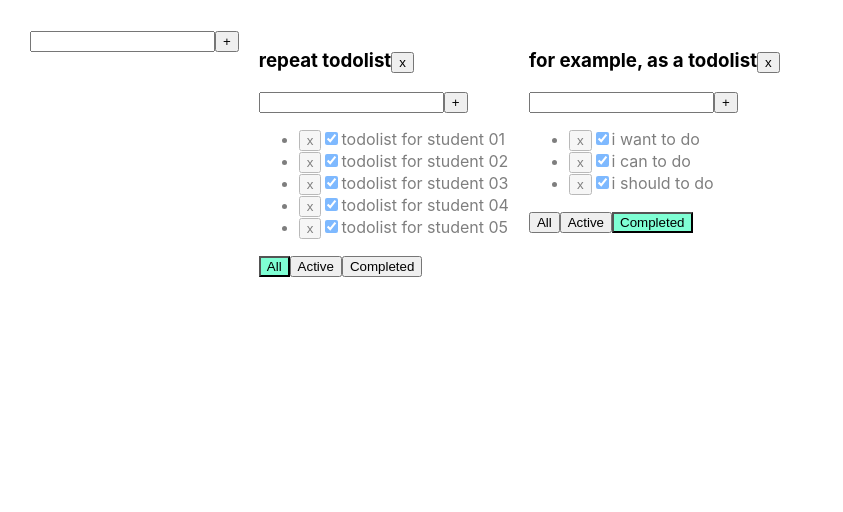
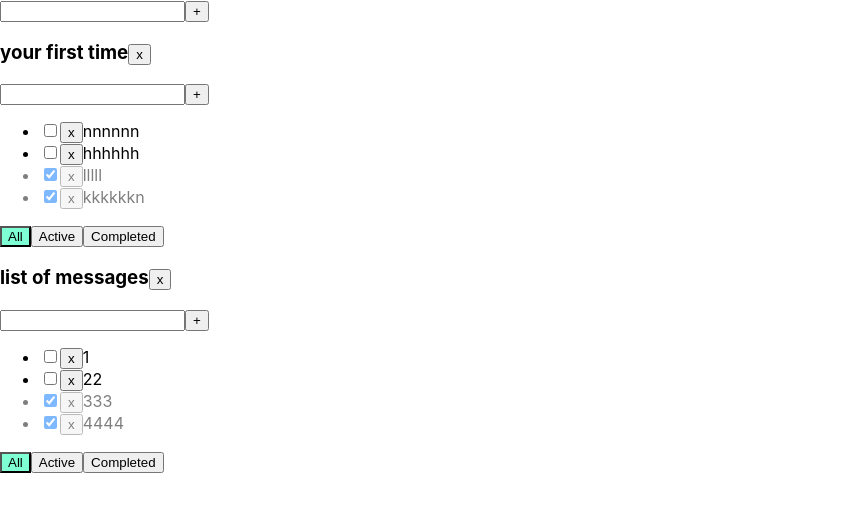
Before and after one commit to umkament/todolist-repeat-01, a React (Create React App) app: page / in a window 1280 px wide. Shown: the top 512 px of the page, without its empty margins (0-843 px from the left). Built offline with nearby package versions, Linux system fonts and the light colour scheme.

Commit message:
repeat Todolist progect from start to change title of Todolist (lessons 6)

```diff
--- a/src/AddItemForm.tsx
+++ b/src/AddItemForm.tsx
@@ -1,47 +1,46 @@
-import React, {ChangeEvent, KeyboardEvent, useState} from "react";
+import {ChangeEvent, KeyboardEvent, useState} from "react";
 
 export type AddItemFormPropsType = {
+
   addItem: (title: string) => void
 }
 
 export function AddItemForm(props: AddItemFormPropsType) {
-  let [taskTitle, setTaskTitle] = useState<string>('')
+  let [newTitle, setNewTitle] = useState<string>('')
   let [error, setError] = useState<string>('')
 
-  const onChangeInputHandler = (e: ChangeEvent<HTMLInputElement>) => {
-    setTaskTitle(e.currentTarget.value)
+  const onChangeTaskTitleHandler = (e: ChangeEvent<HTMLInputElement>) => {
+    setNewTitle(e.currentTarget.value)
   }
-  const enterPressHandler = (e: KeyboardEvent<HTMLInputElement>) => {
+  const onKeyPressTaskTitleHandler = (e: KeyboardEvent<HTMLInputElement>) => {
     setError('')
-    if (e.charCode === 13 && taskTitle.trim() === '') {
+    if (e.charCode === 13 && newTitle.trim() !== '') {
+      props.addItem(newTitle.trim())
+      setNewTitle('')
+    }
+    if (e.charCode === 13 && newTitle.trim() === '') {
       setError('title is required')
     }
-    if (e.charCode === 13 && taskTitle.trim() !== '') {
-      props.addItem(taskTitle.trim())
-      setTaskTitle('')
-    }
   }
-  const addTaskButtonHandler = () => {
-    setError('')
-    if (taskTitle.trim() !== '') {
-      props.addItem(taskTitle)
-      setTaskTitle('')
+
+  const addNewTaskHandler = () => {
+    if (newTitle.trim() !== '') {
+      props.addItem(newTitle.trim())
+      setNewTitle('')
     } else {
       setError('title is required')
     }
   }
 
   return (
-     <div> <input
-        value={taskTitle}
-        onChange={onChangeInputHandler}
-        onKeyPress={enterPressHandler}
-        className={error ? 'error' : ''}
-     />
-       <button
-          onClick={addTaskButtonHandler}
-       >+
-       </button>
-       {error && <div className='error-message'>{error}</div>}</div>)
-
-    }
+     <div>
+       <input value={newTitle}
+              onChange={onChangeTaskTitleHandler}
+              onKeyPress={onKeyPressTaskTitleHandler}
+              className={error ? 'is-done' : ''}
+       />
+       <button onClick={addNewTaskHandler}>+</button>
+       {error && <div className='error-message'>{error}</div>}
+     </div>
+  )
+}
--- a/src/App.tsx
+++ b/src/App.tsx
@@ -1,148 +1,148 @@
-import React, {useState} from 'react';
-import './App.css';
 import {Todolist} from "./Todolist";
 import {v1} from "uuid";
+import {useState} from "react";
 import {AddItemForm} from "./AddItemForm";
 
-export type TaskType={
+export type TasksType = {
+  id: string,
+  title: string,
+  isDone: boolean
+}
+export type FilterValueType = "all" | "active" | "completed"
+
+export type TodolistType = {
   id: string
   title: string
-  isDone: boolean
+  filter: FilterValueType
 }
-export type TasksStateType={
-  [key: string]:Array<TaskType>
-}
-export type FilterValuesType= "all" | "completed" | "active"
-
-export type TodolistType={
-  id: string
-  title: string
-  filter: FilterValuesType
+export type TasksStateType = {
+  [key: string]: Array<TasksType>
 }
 
 export function App() {
-  let todolistID1=v1()
-  let todolistID2=v1()
+
+  let todolistID1 = v1()
+  let todolistID2 = v1()
 
   let [todolists, setTodolists] = useState<Array<TodolistType>>([
-    {id: todolistID1, title:'repeat todolist', filter: 'all'},
-    {id: todolistID2, title:'for example, as a todolist', filter: 'completed'}
+    {id: todolistID1, title: "your first time", filter: 'all'},
+    {id: todolistID2, title: "list of messages", filter: 'all'}
   ])
 
+  let [tasksObj, setTasksObj] = useState<TasksStateType>({
+    [todolistID1]: [
+      {id: v1(), title: "nnnnnn", isDone: false},
+      {id: v1(), title: "hhhhhh", isDone: false},
+      {id: v1(), title: "lllll", isDone: true},
+      {id: v1(), title: "kkkkkkn", isDone: true}
+    ],
+    [todolistID2]: [
+      {id: v1(), title: "1", isDone: false},
+      {id: v1(), title: "22", isDone: false},
+      {id: v1(), title: "333", isDone: true},
+      {id: v1(), title: "4444", isDone: true}
+    ]
 
-  let [tasksElement, setTasks] = useState<TasksStateType>({
-    [todolistID1]: [
-      {id: v1(), title: 'todolist for student 01', isDone: true},
-      {id: v1(), title: 'todolist for student 02', isDone: true},
-      {id: v1(), title: 'todolist for student 03', isDone: true},
-      {id: v1(), title: 'todolist for student 04', isDone: true},
-      {id: v1(), title: 'todolist for student 05', isDone: true}
-    ],
-    [todolistID2]:[
-      {id: v1(), title: 'i want to do', isDone: true},
-      {id: v1(), title: 'i can to do', isDone: true},
-      {id: v1(), title: 'i should to do', isDone: true},
-    ]
   })
-  function changeFilterForTasks(value: FilterValuesType, todolistID: string) {
-    let todolist = todolists.find(tl=>tl.id === todolistID)
-    if (todolist){
-      todolist.filter=value
+
+  function addTodolist (title: string) {
+    let todolist: TodolistType = {id: v1(), title, filter: 'all'}
+    setTodolists([todolist, ...todolists])
+    setTasksObj({
+       ...tasksObj,
+       [todolist.id]:[]
+    })
+  }
+
+  function removeTodolist (todolistId: string) {
+    let filtredTodolist = todolists.filter(tl => tl.id !== todolistId)
+    setTodolists(filtredTodolist)
+
+    delete tasksObj[todolistId]
+    setTasksObj({...tasksObj})
+  }
+
+  function changeTodolistTitle (todolistId: string, newTitle: string) {
+    let todolist = todolists.find(tl=> tl.id === todolistId)
+    if (todolist) {
+      todolist.title = newTitle
       setTodolists([...todolists])
     }
   }
 
- function addTodolist(title: string) {
-    let todolist: TodolistType = {
-      id: v1(),
-      title: title,
-      filter: "all"
+  function removeTask (id: string, todolistId: string) {
+    let tasks = tasksObj[todolistId]
+    tasksObj[todolistId] = tasks.filter(t=>t.id !== id)
+    setTasksObj({...tasksObj})
   }
-    let newTodolists = [todolist, ...todolists]
-    setTodolists(newTodolists)
 
-   setTasks({
-     ...tasksElement,
-     [todolist.id]:[]
-   })
+  function addTaskTitle(title: string, todolistId: string) {
+    let tasks = tasksObj[todolistId]
+    let task = {id: v1(), title, isDone: false}
+    tasksObj[todolistId]=[task,...tasks]
+    setTasksObj({...tasksObj})
   }
-  function removeTodolist(todolistID: string){
-    let removedTodolist = todolists.filter(tl=> tl.id !== todolistID)
-    setTodolists(removedTodolist)
 
-    delete tasksElement[todolistID]
-    setTasks({...tasksElement})
+  function changeTaskStatus(newIsDone: boolean, id: string, todolistId: string) {
+    let tasks = tasksObj[todolistId]
+    let task = tasks.find(t => t.id === id)
+    if (task) {
+      task.isDone = newIsDone
+      setTasksObj({...tasksObj})
     }
-  function changeTodolistTitle(todolistID: string, newTitle: string) {
-    let todolist = todolists.find(tl=>tl.id === todolistID)
-    if (todolist){
-      todolist.title=newTitle
+  }
+
+  function changeTaskTitle(newTitle: string, id: string, todolistId: string) {
+    let tasks = tasksObj[todolistId]
+    let task = tasks.find(t => t.id === id)
+    if (task) {
+      task.title = newTitle
+      setTasksObj({...tasksObj})
+    }
+  }
+
+  function changeTasksFilter(value: FilterValueType, todolistId: string) {
+    let todolist = todolists.find(tl => tl.id === todolistId)
+    if (todolist) {
+      todolist.filter = value
       setTodolists([...todolists])
     }
   }
 
 
 
-  function removeTask(id: string, todolistID: string) {
-    let tasks = tasksElement[todolistID]
-    tasksElement[todolistID] = tasks.filter(t=> t.id !== id)
-    setTasks({...tasksElement})
+  return (
+     <div>
+       <AddItemForm addItem={addTodolist}/>
+  {
+    todolists.map(tl => {
+
+      let filtredTasks = tasksObj[tl.id]
+      if (tl.filter === "active") {
+        filtredTasks = tasksObj[tl.id].filter(t => !t.isDone)
       }
-  function addTask(title: string, todolistID: string) {
-    let tasks = tasksElement[todolistID]
-    let task = {id: v1(), title: title, isDone: false}
-    tasksElement[todolistID] = [...tasks, task]
-    setTasks({...tasksElement})
-  }
-  function changeTaskStatus(isDone: boolean, taskId: string, todolistID: string) {
-    let tasks = tasksElement[todolistID]
-    let task = tasks.find(t=>t.id === taskId)
-    if(task){
-      task.isDone = isDone
-      setTasks({...tasksElement})
-    }
-  }
-  function changeTaskTitle(taskID: string, newTitle: string, todolistID: string) {
-    let tasks = tasksElement[todolistID]
-    let task = tasks.find(t=>t.id === taskID)
-    if(task){
-      task.title = newTitle
-      setTasks({...tasksElement})
-    }
+      if (tl.filter === "completed") {
+        filtredTasks = tasksObj[tl.id].filter(t => t.isDone)
       }
 
-
-
-
       return (
-     <div className="App">
-       <AddItemForm addItem={addTodolist}/>
-       {todolists.map(tl => {
-
-         let tasksForTodolist = tasksElement[tl.id]
-         if (tl.filter === "completed"){
-           tasksForTodolist=tasksElement[tl.id].filter(t=>t.isDone)
-         }
-         if (tl.filter === "active"){
-           tasksForTodolist=tasksElement[tl.id].filter(t=>!t.isDone)
-         }
-
-         return <Todolist
+         <Todolist
          key={tl.id}
          id={tl.id}
          title={tl.title}
-            tasks={tasksForTodolist}
+         tasks={filtredTasks}
          removeTask={removeTask}
+         changeTasksFilter={changeTasksFilter}
+         addTaskTitle={addTaskTitle}
          changeTaskStatus={changeTaskStatus}
-            changeFilterForTasks={changeFilterForTasks}
-            addTask={addTask}
+         filter={tl.filter}
          removeTodolist={removeTodolist}
-            filter={tl.filter}
          changeTaskTitle={changeTaskTitle}
          changeTodolistTitle={changeTodolistTitle}
-
       />
+      )
     })}
      </div>
     )
+
   }
--- a/src/EditableSpan.tsx
+++ /dev/null
@@ -1,34 +0,0 @@
-import React, {ChangeEvent, useState} from "react";
-
-export type EditableSpanPropsType = {
- title: string
-  onChange: (newTitle: string)=> void
-}
-
-export function EditableSpan(props: EditableSpanPropsType) {
-
-  let [editMode, setEditMode] = useState<boolean>(false)
-  let [title, setTitle] = useState<string>('')
-
-  const activateEditMode = () => {
-    setEditMode(true)
-    setTitle(props.title)
-  }
-  const activateViewMode = () => {
-    setEditMode(false)
-    props.onChange(title)
-  }
-
- const onChangeTasksTitleHandler = (e: ChangeEvent<HTMLInputElement>)=>{
-    setTitle(e.currentTarget.value)
- }
-  return editMode
-     ? <input
-        onBlur={activateViewMode}
-        autoFocus
-        value={title}
-        onChange={onChangeTasksTitleHandler}
-     />
-     : <span onDoubleClick={activateEditMode}>{props.title}</span>
-
-}
--- /dev/null
+++ b/src/EditableSpun.tsx
@@ -0,0 +1,35 @@
+import {ChangeEvent, useState} from "react";
+
+export type EditableSpunPropsType = {
+title: string
+  onChange: (newTitle: string)=>void
+}
+
+export function EditableSpun(props: EditableSpunPropsType) {
+
+  let [editMode, setEditMode] = useState<boolean>(false)
+  let [title, setTitle] = useState<string>('')
+
+  const activeEditMode = () => {
+    setEditMode(true)
+    setTitle(props.title)
+  }
+  const activeViewMode = () => {
+    setEditMode(false)
+    props.onChange(title)
+  }
+
+  const onChangeTaskTitleHandler = (e: ChangeEvent<HTMLInputElement>) => {
+    setTitle(e.currentTarget.value)
+  }
+
+  return editMode
+        ? <input
+           onBlur={activeViewMode}
+           value={title}
+           autoFocus
+           onChange={onChangeTaskTitleHandler}
+        />
+        : <span onDoubleClick={activeEditMode}>{props.title}</span>
+
+}
--- a/src/Todolist.tsx
+++ b/src/Todolist.tsx
@@ -1,86 +1,87 @@
-import React, {ChangeEvent} from "react";
-import {FilterValuesType, TaskType} from "./App";
+import {FilterValueType, TasksType} from "./App";
+import {ChangeEvent} from "react";
+import './App.css'
 import {AddItemForm} from "./AddItemForm";
-import {EditableSpan} from "./EditableSpan";
+import {EditableSpun} from "./EditableSpun";
+
+export type TodolistPropsType = {
+  id: string
+  title: string
+  tasks: Array<TasksType>
+  removeTask: (id: string, todolistId: string)=>void
+  changeTasksFilter: (value: FilterValueType, todolistId: string)=>void
+  addTaskTitle: (title: string, todolistId: string)=>void
+  changeTaskStatus: (isDone: boolean, id: string, todolistId: string)=>void
+  changeTaskTitle: (newTitle: string, id: string, todolistId: string)=>void
+  filter: FilterValueType
+  removeTodolist: (todolistId: string)=>void
+  changeTodolistTitle: (todolistId: string, newTitle: string)=>void
+}
+
+export function Todolist(props: TodolistPropsType) {
 
 
-export type PropsType={
-  id: string
-  title: string
-  tasks: Array<TaskType>
-  addTask: (title: string, todolistID: string)=>void
-  removeTask: (id: string, todolistID: string)=>void
-  filter: FilterValuesType
-  changeTaskStatus: (isDone: boolean, id: string, todolistID: string)=>void
-  changeFilterForTasks: (value: FilterValuesType, todolistID: string) =>void
-  removeTodolist: (todolistID: string) =>void
-  changeTaskTitle: (taskID: string, newTitle: string, todolistID: string)=>void
-  changeTodolistTitle: (todolistID: string, newTitle: string)=>void
-}
+  const allClickHandler = () => {props.changeTasksFilter('all', props.id)}
+  const activeClickHandler = () => {props.changeTasksFilter('active', props.id)}
+  const completedClickHandler = () => {props.changeTasksFilter('completed', props.id)}
 
 
 
-export function Todolist(props: PropsType) {
+  const onClickRemoveTodolistHandler = () => {
+    props.removeTodolist(props.id)
+  }
 
+  function addTask (title: string) {
+    props.addTaskTitle(title, props.id)
+  }
 
-  const removeTodolistHandler = () =>props.removeTodolist(props.id)
-
-  const AllClickHandler = ()=>{props.changeFilterForTasks("all",props.id)}
-  const ActiveClickHandler = ()=>{props.changeFilterForTasks("active",props.id)}
-  const CompletedClickHandler = ()=>{props.changeFilterForTasks("completed",props.id)}
-
-  const addTask = (title: string) => props.addTask(title, props.id)
-
-    const changeTodolistTitleHandler = (newTitle: string) => {
+  const onChangeTodolistTitleHandler = (newTitle: string) => {
     props.changeTodolistTitle(props.id, newTitle)
   }
-
 
   return (
      <div>
        <h3>
-         <EditableSpan
-            title={props.title}
-            onChange={changeTodolistTitleHandler}/>
-         <button
-            onClick={removeTodolistHandler}
-         >x</button>
-       </h3>
-      <AddItemForm addItem={addTask}/>
+         <EditableSpun title={props.title} onChange={onChangeTodolistTitleHandler}/>
+         <button onClick={onClickRemoveTodolistHandler}>x</button></h3>
+       <div>
+       <AddItemForm
+          addItem={addTask}
+       />
+       </div>
+
+
        <ul>
-         {
-           props.tasks.map((t)=>{
+         {props.tasks.map(t=>{
 
-             const removeTaskHandler = ()=>props.removeTask(t.id,props.id)
-             const changeTaskStatusHandler = (e: ChangeEvent<HTMLInputElement>)=>{
+           const removeTaskHandler = () => {
+             props.removeTask(t.id, props.id)
+           }
+           const onChangeTaskTitleHandler = (newTitle: string) => {
+             props.changeTaskTitle(newTitle, t.id, props.id)
+           }
+           const onChangeTaskStatusHandler = (e: ChangeEvent<HTMLInputElement>) => {
              props.changeTaskStatus(e.currentTarget.checked, t.id, props.id)
            }
-             const onChangeTaskTitleHandler = (newTitle: string)=>{
-               props.changeTaskTitle(t.id, newTitle, props.id)
-             }
 
-             return <li key={t.id}
-                        className={t.isDone? "is-done": ''}
-             >
-               <button onClick={removeTaskHandler}>x</button>
+           return <li key={t.id} className={t.isDone ? "is-done" : ""}>
            <input type="checkbox"
                   checked={t.isDone}
-                      onChange={changeTaskStatusHandler}
-
+                  onChange={onChangeTaskStatusHandler}
            />
-              <EditableSpan
+           <button onClick={removeTaskHandler}>x</button>
+           <EditableSpun
               title={t.title}
               onChange={onChangeTaskTitleHandler}
              />
-             </li>
-           })
-         }
+         </li>})}
        </ul>
        <div>
-         <button className={props.filter ==="all"? 'active-filter': ''} onClick={AllClickHandler}>All</button>
-         <button className={props.filter ==="active"? 'active-filter': ''} onClick={ActiveClickHandler}>Active</button>
-         <button className={props.filter ==="completed"? 'active-filter': ''} onClick={CompletedClickHandler}>Completed</button>
+         <button className={props.filter === 'all'? 'active-filter' : ''} onClick={allClickHandler}>All</button>
+         <button className={props.filter === 'active'? 'active-filter' : ''} onClick={activeClickHandler}>Active</button>
+         <button className={props.filter === 'completed'? 'active-filter' : ''} onClick={completedClickHandler}>Completed</button>
        </div>
+
      </div>
   )
 }
```
Lines whose indentation alone changed are shown as unchanged.
